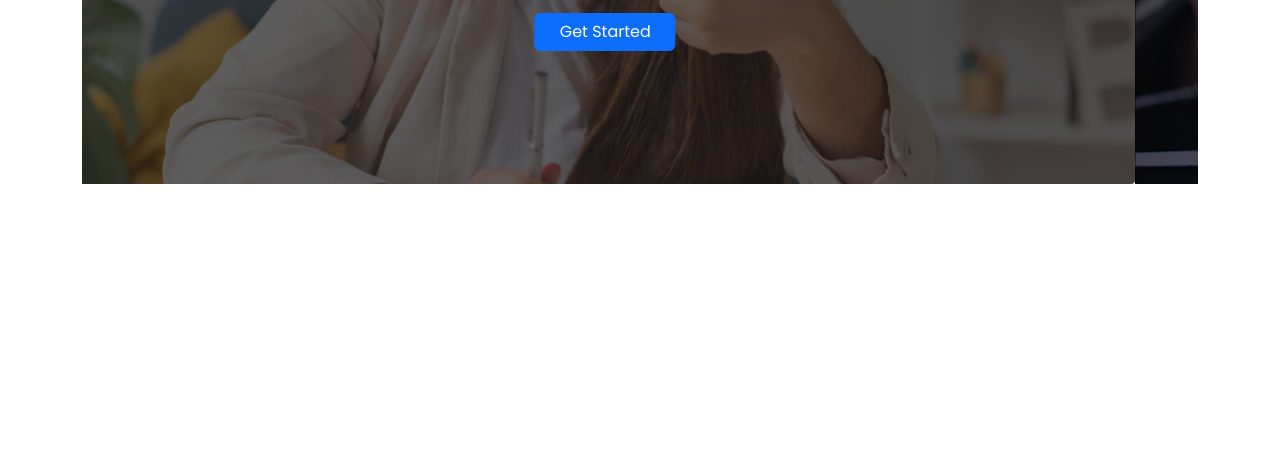
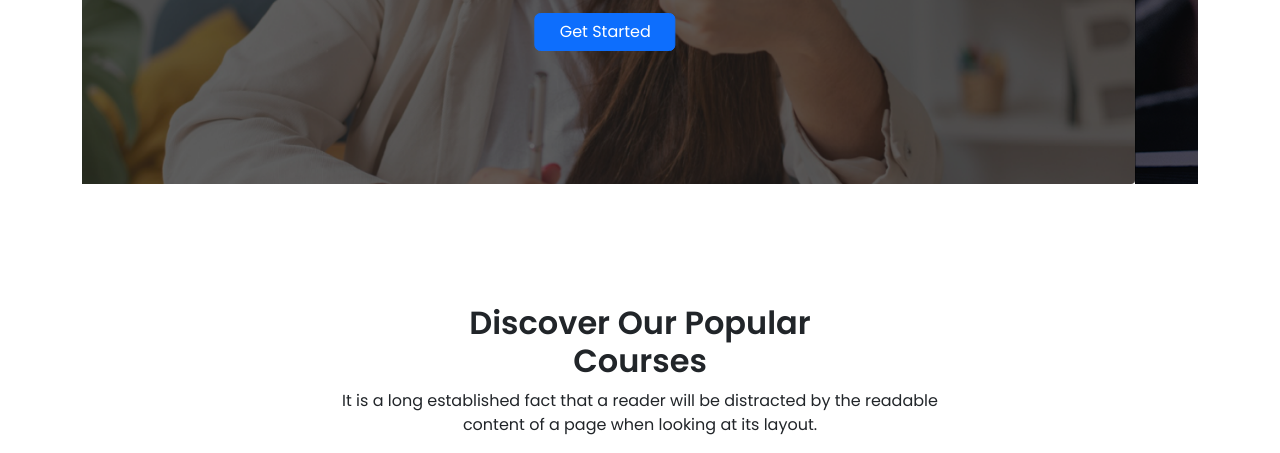
Before and after one commit to rakibhasantusar/Pro-Academia, a plain HTML site: page index.html in a window 1280 px wide. Shown: the part 512-965 px from the top of the page. Before the commit the page ends 800 px from the top, so only its background shows below. Drawn offline with nearby package versions, Linux system fonts and the light colour scheme.

Commit message:
main coarse section header

```diff
--- a/index.html
+++ b/index.html
@@ -91,6 +91,15 @@
         </section>
     </header>
     <main>
+        <!-- courses section  -->
+        <section class="container mt-custom">
+            <div class="row">
+                <div class="col-8 text-center w-100 mx-auto">
+                    <h2 class="fw-semibold">Discover Our Popular <br> Courses</h2>
+                    <p>It is a long established fact that a reader will be distracted by the readable <br>content of a page when looking at its layout.</p>
+                </div>
+            </div>
+        </section>
 
     </main>
 
--- a/style.css
+++ b/style.css
@@ -24,3 +24,8 @@ body{
         height: 95%!important;
     }
   }
+
+/* 2nd section  */
+.mt-custom{
+    margin-top: 120px;
+}
```
